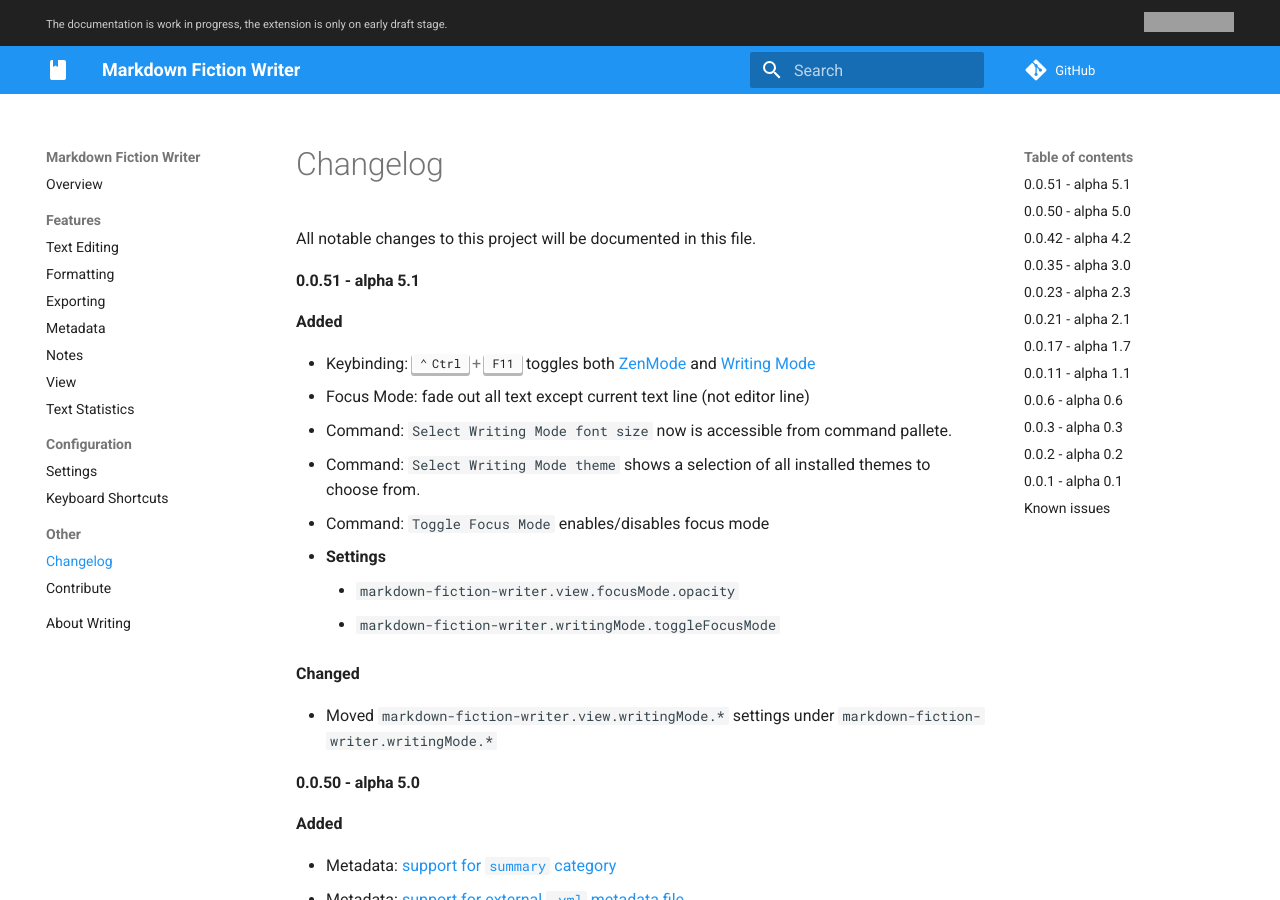
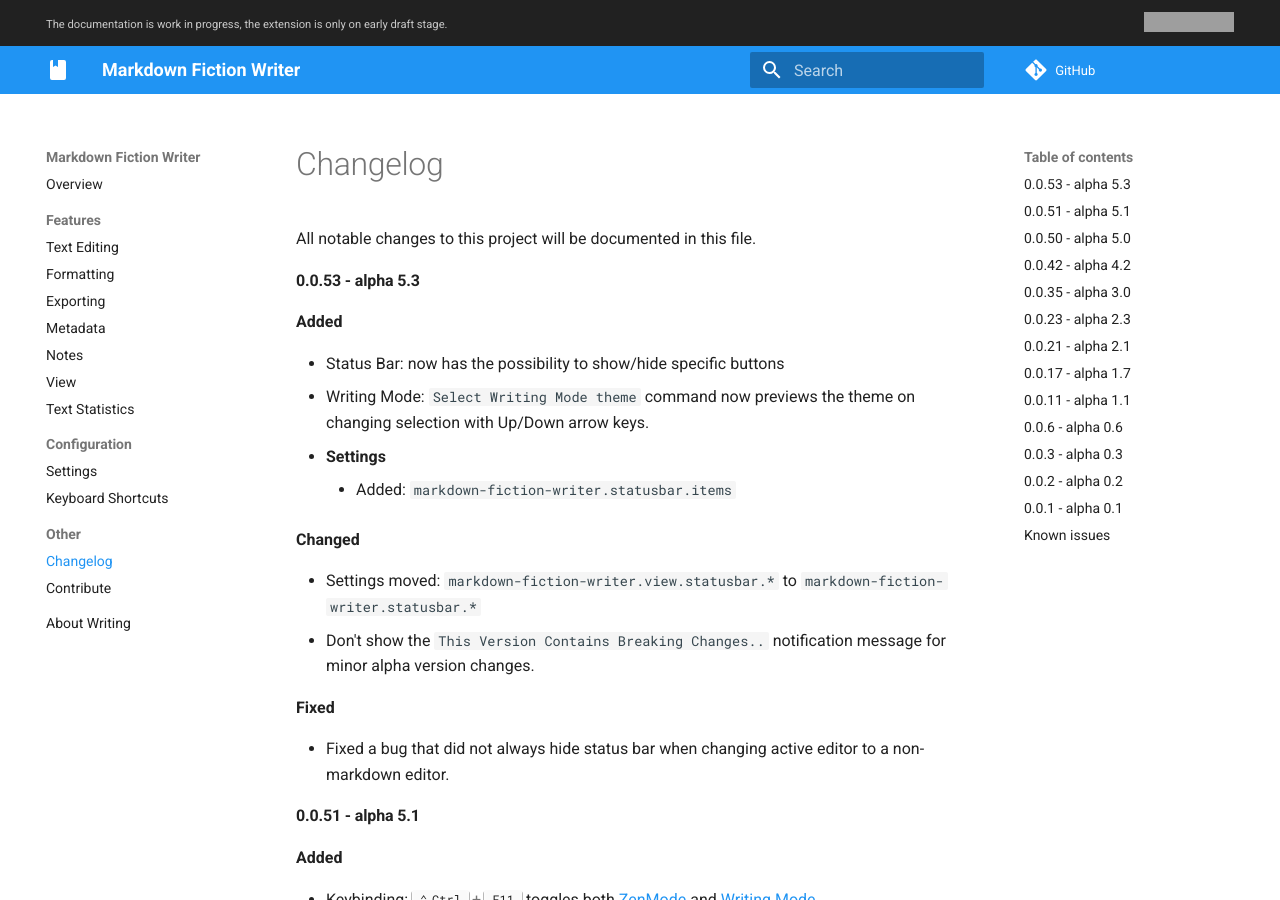
Before and after one commit to zoctarine/vscode-fiction-writer, an MkDocs documentation site: the page built from docs/changelog.md, in a window 1280 px wide and 900 px high. Built offline with MkDocs 1.6.1 and Material for MkDocs 9.7.7, drawn with Linux system fonts in a browser that asks for light colours; comment, search, counter and statistics services are not loaded; grey boxes are pictures that could not be loaded.

Commit message:
Update Changelog

```diff
--- a/docs/changelog.md
+++ b/docs/changelog.md
@@ -1,4 +1,22 @@
 All notable changes to this project will be documented in this file.
+
+## 0.0.53 - alpha 5.3
+
+**Added**
+
+- Status Bar: now has the possibility to show/hide specific buttons
+- Writing Mode: `Select Writing Mode theme` command now previews the theme on changing selection with Up/Down arrow keys.
+- **Settings**
+    - Added: `markdown-fiction-writer.statusbar.items`
+
+**Changed**
+
+- Settings moved: `markdown-fiction-writer.view.statusbar.*` to `markdown-fiction-writer.statusbar.*`
+- Don't show the `This Version Contains Breaking Changes..` notification message for minor alpha version changes.
+
+**Fixed**
+
+- Fixed a bug that did not always hide status bar when changing active editor to a non-markdown editor.
 
 ## 0.0.51 - alpha 5.1
 
```
Also changed, not shown: docs/settings.md (+6 -3 lines).
